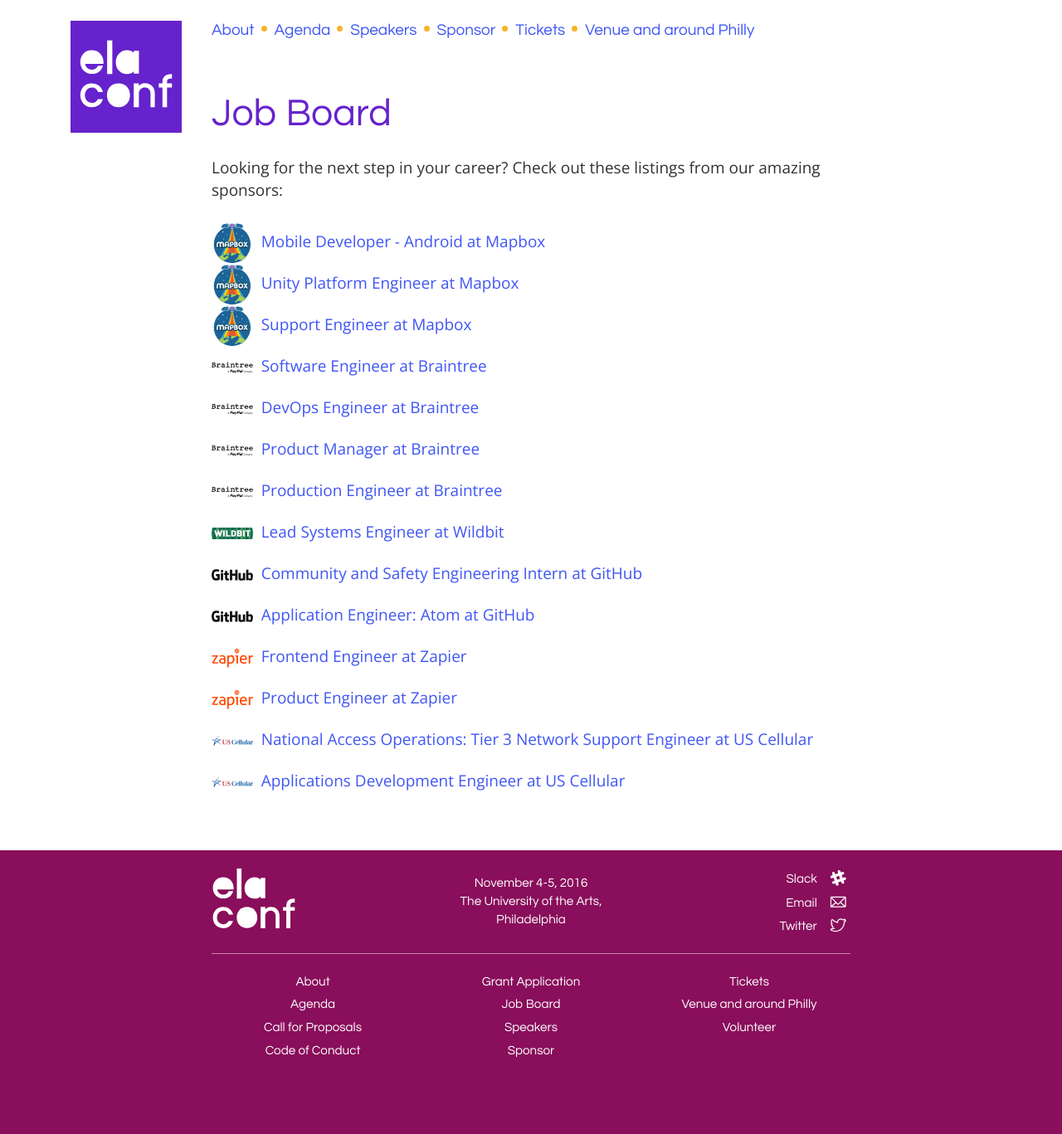
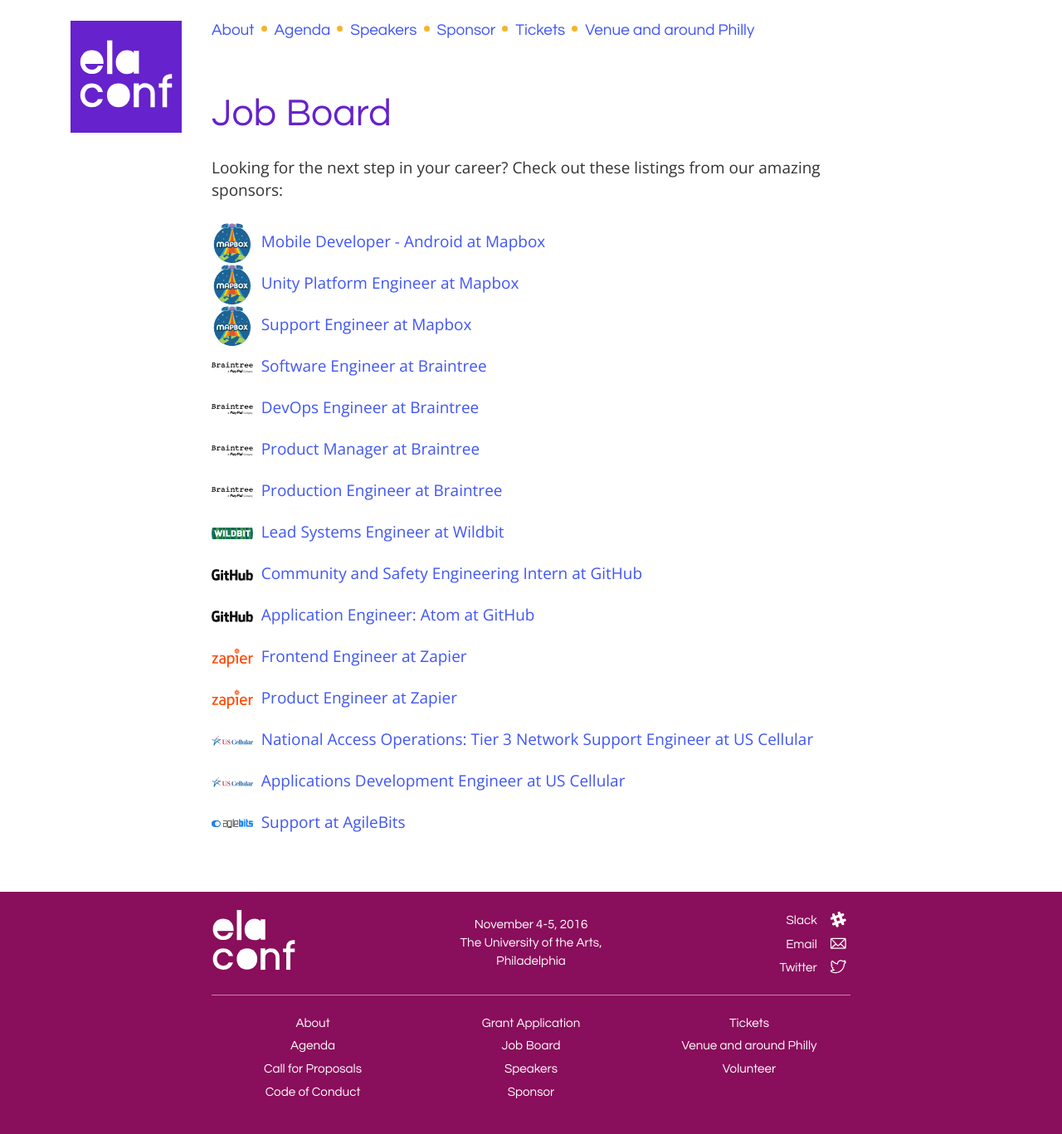
Before and after one commit to elaconf/elaconf.github.io, a Jekyll site: the page built from jobs/index.md, in a window 1280 px wide. Shown: the whole page at 83% size. Built offline with Jekyll 4.4.1, drawn with Linux system fonts in a browser that asks for light colours; before the commit the page ends 1317 px from its top, so only the background shows below that.

Commit message:
adds support blog post for agilebits

```diff
--- a/_data/jobs.yml
+++ b/_data/jobs.yml
@@ -67,3 +67,8 @@
   company: US Cellular
   link: http://uscellular.jobs/ShowJob/Id/987063/Applications-Development-Engineer/
   image: uscellular.svg
+
+- position: Support
+  company: AgileBits
+  link: https://blog.agilebits.com/2016/06/01/love-1password-were-hiring/
+  image: agilebits.svg
```
